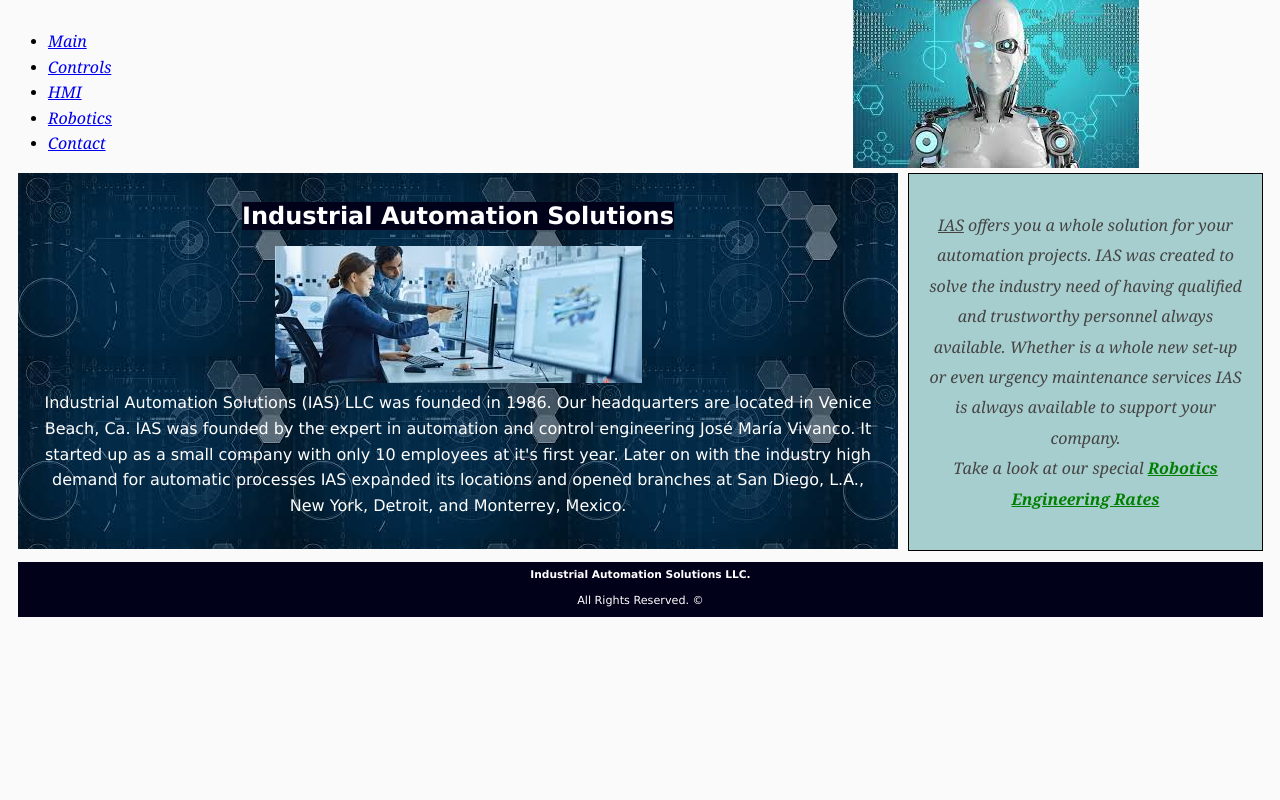
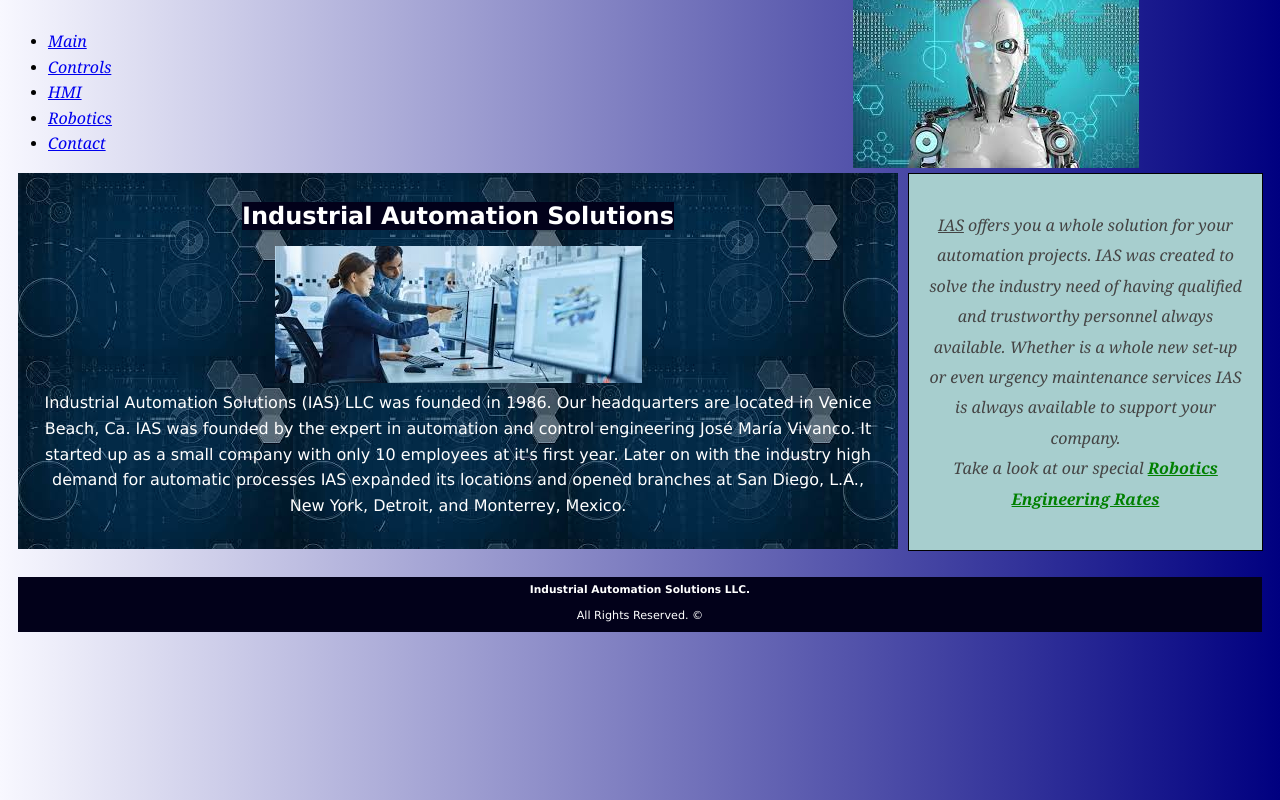
Before and after one commit to ChemsVivlo/Automation, a plain HTML site: page index.html in a window 1280 px wide. Drawn offline with Linux system fonts and the light colour scheme.

Commit message:
Added Gradients and Opacity

```diff
--- a/mystyle.css
+++ b/mystyle.css
@@ -2,7 +2,7 @@
 /*font: font-style font-variant font-weight font-size/line-height font-family*/
 /*font: small/1.6em Verdana, Helvetica, Arial, sans-serif;*/
 body{
-  background-color: #fafafa;
+  background: linear-gradient(90deg, rgba(248, 248, 255, 1), navy);
   font-family: Verdana, Helvetica, Arial, sans-serif;
   font-size: medium;
   /*xx-small x-small small medium large x-large xx-large*/
@@ -122,7 +122,6 @@ caption{
 }
 
 #allContent{
-  background-color: #fafafa;
   width: 1265px;
   padding-top: 5px;
   padding-bottom: 5px;
```
Also changed, not shown: index.html (+1 -2 lines).
